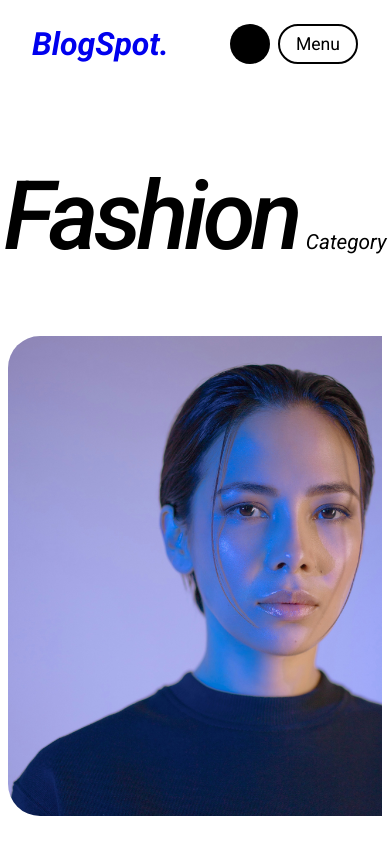
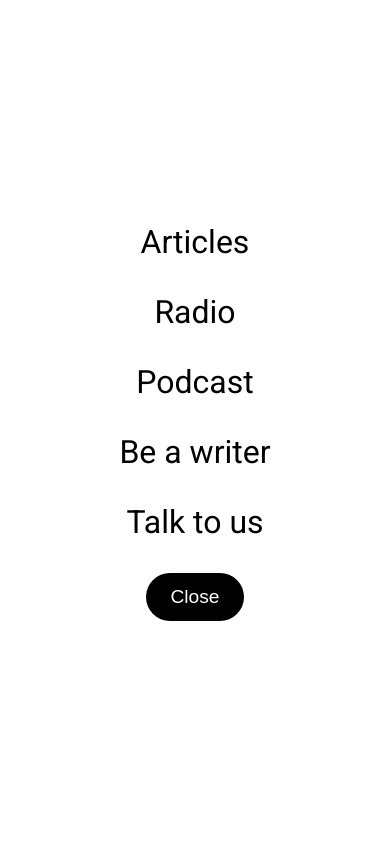
Before and after one commit to persicc/blog-app, a Next.js app: page / in a window 390 px wide. Shown: the top 854 px of the page. Built offline with nearby package versions, Linux system fonts and the light colour scheme.

Commit message:
Added mobile menu

```diff
--- a/app/globals.css
+++ b/app/globals.css
@@ -1,10 +1,16 @@
 @import url("https://fonts.googleapis.com/css2?family=Fira+Code:wght@300..700&family=Poppins:ital,wght@0,100;0,200;0,300;0,400;0,500;0,600;0,700;0,800;0,900;1,100;1,200;1,300;1,400;1,500;1,600;1,700;1,800;1,900&display=swap");
 @import url("https://fonts.googleapis.com/css2?family=Fira+Code:wght@300..700&family=Poppins:ital,wght@0,100;0,200;0,300;0,400;0,500;0,600;0,700;0,800;0,900;1,100;1,200;1,300;1,400;1,500;1,600;1,700;1,800;1,900&family=Roboto:ital,wght@0,100;0,300;0,400;0,500;0,700;0,900;1,100;1,300;1,400;1,500;1,700;1,900&display=swap");
+
 *::after,
 *::before * {
   padding: 0%;
   margin: 0;
   box-sizing: border-box;
+}
+
+::selection {
+  background-color: #fff200;
+  color: #1b1b1b;
 }
 
 body {
--- a/app/layout.js
+++ b/app/layout.js
@@ -12,7 +12,6 @@ export default function RootLayout({ children }) {
       <body>
         <div className="container">
           <Navbar />
-
           {children}
         </div>
       </body>
--- /dev/null
+++ b/components/button/Button.jsx
@@ -0,0 +1,13 @@
+import styles from "./button.module.css";
+
+function Button({ children, onClick }) {
+  return (
+    <div>
+      <button className={styles.button} onClick={onClick}>
+        {children}
+      </button>
+    </div>
+  );
+}
+
+export default Button;
--- /dev/null
+++ b/components/button/button.module.css
@@ -0,0 +1,9 @@
+.button {
+  background: black;
+  color: white;
+  font-size: 1.2rem;
+  padding: 0.8rem 1.5rem;
+  border-radius: 2rem;
+  border: none;
+  cursor: pointer;
+}
--- /dev/null
+++ b/components/mobileMenu/MobileMenu.jsx
@@ -0,0 +1,26 @@
+"use client";
+
+import React, { useEffect } from "react";
+import styles from "./mobileMenu.module.css";
+import Button from "../button/Button";
+
+function MobileMenu({ open, onClose }) {
+  useEffect(() => {
+    document.body.style.overflow = open ? "hidden" : "scroll";
+  }, [open]);
+
+  return (
+    <div
+      className={`${styles.mobileMenu} ${open ? styles.open : styles.close}`}
+    >
+      <span>Articles</span>
+      <span>Radio</span>
+      <span>Podcast</span>
+      <span>Be a writer</span>
+      <span>Talk to us</span>
+      <Button onClick={onClose}>Close</Button>
+    </div>
+  );
+}
+
+export default MobileMenu;
--- /dev/null
+++ b/components/mobileMenu/mobileMenu.module.css
@@ -0,0 +1,22 @@
+.mobileMenu {
+  position: absolute;
+  display: flex;
+  align-items: center;
+  justify-content: center;
+  flex-direction: column;
+  gap: 2rem;
+  inset: 0;
+  font-size: 2rem;
+  background: white;
+  transition: all 0.05s ease-in;
+  z-index: 999;
+}
+
+.open {
+  opacity: 1;
+  visibility: visible;
+}
+.close {
+  opacity: 0;
+  visibility: hidden;
+}
--- a/components/modal/Modal.jsx
+++ b/components/modal/Modal.jsx
@@ -1,5 +1,6 @@
 import { useEffect } from "react";
 import styles from "./modal.module.css";
+import Button from "../button/Button";
 
 function Modal({ children, open, onClose }) {
   useEffect(() => {
@@ -8,20 +9,15 @@ function Modal({ children, open, onClose }) {
 
   return (
     <div
-      className={`${open ? styles.open : styles.close} ${
-        styles.modalContainer
+      className={`${styles.modalContainer} ${
+        open ? styles.open : styles.close
       }`}
     >
-      <div
-        className={`${open ? styles.openModal : styles.closeModal}, ${
-          styles.modal
-        }`}
-      >
+      <div className={styles.modal}>
         {children}
-
-        <button className={styles.closeButton} onClick={onClose}>
+        <Button className={styles.closeButton} onClick={onClose}>
           Close
-        </button>
+        </Button>
       </div>
     </div>
   );
--- a/components/modal/modal.module.css
+++ b/components/modal/modal.module.css
@@ -44,11 +44,4 @@
   position: absolute;
   bottom: 1rem;
   right: 1rem;
-  background: black;
-  color: white;
-  font-size: 1.2rem;
-  padding: 0.8rem 1.5rem;
-  border-radius: 2rem;
-  border: none;
-  cursor: pointer;
 }
--- a/components/navbar/Navbar.jsx
+++ b/components/navbar/Navbar.jsx
@@ -1,14 +1,27 @@
 "use client";
+
 import React, { useState } from "react";
 import styles from "./navbar.module.css";
 import Link from "next/link";
 import Modal from "../modal/Modal";
+import SearchIcon from "@mui/icons-material/Search";
+import MobileMenu from "../mobileMenu/MobileMenu";
 
 function Navbar() {
   const [open, setOpen] = useState(false);
+  const [searchOpen, setSearchOpen] = useState(true);
+  const [mobileMenuOpen, setMobileMenuOpen] = useState(true);
 
   const openModal = () => {
     setOpen(!open);
+  };
+
+  const openSearch = () => {
+    setSearchOpen(!searchOpen);
+  };
+
+  const openMobileMenu = () => {
+    setMobileMenuOpen(!mobileMenuOpen);
   };
 
   return (
@@ -27,13 +40,23 @@ function Navbar() {
       </div>
 
       <div className={styles.right}>
-        <div className={styles.searchIcon} onClick={openModal}></div>
-        <div className={styles.menuButton}>Menu</div>
+        <div className={`${styles.searchButton} ${searchOpen ? "open" : ""}`}>
+          {searchOpen && (
+            <input type="text" placeholder="Search for posts..." />
+          )}
+          <SearchIcon className={styles.searchIcon} onClick={openSearch} />
+        </div>
+
+        <div className={styles.menuButton} onClick={openMobileMenu}>
+          Menu
+        </div>
       </div>
 
       <Modal open={open} onClose={openModal}>
         This is modal
       </Modal>
+
+      <MobileMenu open={mobileMenuOpen} onClose={openMobileMenu} />
     </div>
   );
 }
--- a/components/navbar/navbar.module.css
+++ b/components/navbar/navbar.module.css
@@ -40,18 +40,52 @@
 
 .right {
   display: flex;
-  align-items: center;
+  align-items: baseline;
   gap: 0.5rem;
 }
 
+.searchButton {
+  display: flex;
+  align-items: center;
+  justify-content: space-around;
+  align-self: last baseline;
+  gap: 1rem;
+  padding: 0.3rem;
+  background: #000;
+  border-radius: 5rem;
+  cursor: pointer;
+  transition: width 0.2s ease-in-out, padding 0.2s ease-in-out,
+    border-radius 0.2s ease-in-out;
+  flex-grow: 0;
+}
+
+.searchButton.open {
+  width: auto;
+  padding: 0 1rem;
+  flex-grow: 1;
+}
+
 .searchIcon {
-  width: 2.5rem;
-  height: 2.5rem;
-  background: #000;
+  color: white;
+  font-size: 1.1rem;
+  font-weight: bold;
+  padding: 0.5rem;
+  background: rgb(71, 71, 71);
   border-radius: 50%;
 }
 
+.searchButton input {
+  background-color: transparent;
+  padding: 0 1rem;
+  border: none;
+  color: white;
+  font-size: 1.1rem;
+  outline: none;
+  width: 100%;
+}
+
 .menuButton {
+  display: none;
   border: 2px solid black;
   border-radius: 2rem;
   padding: 0.5rem 1rem;
@@ -63,4 +97,8 @@
   .links {
     display: none;
   }
+
+  .menuButton {
+    display: block;
+  }
 }
```
Also changed, not shown: package.json (+7 -3 lines), 1 other file (tests, documents, lock files or other folders).
